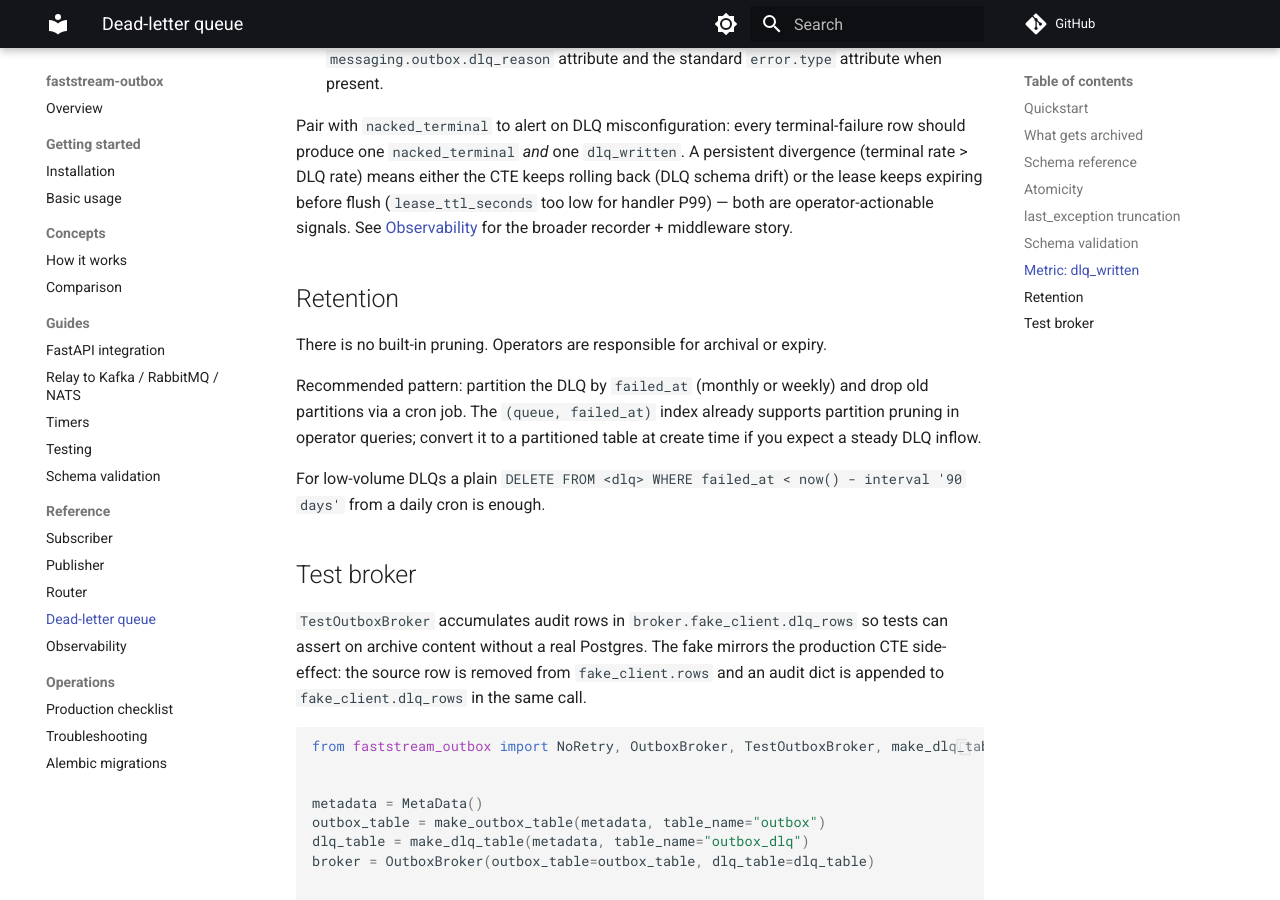
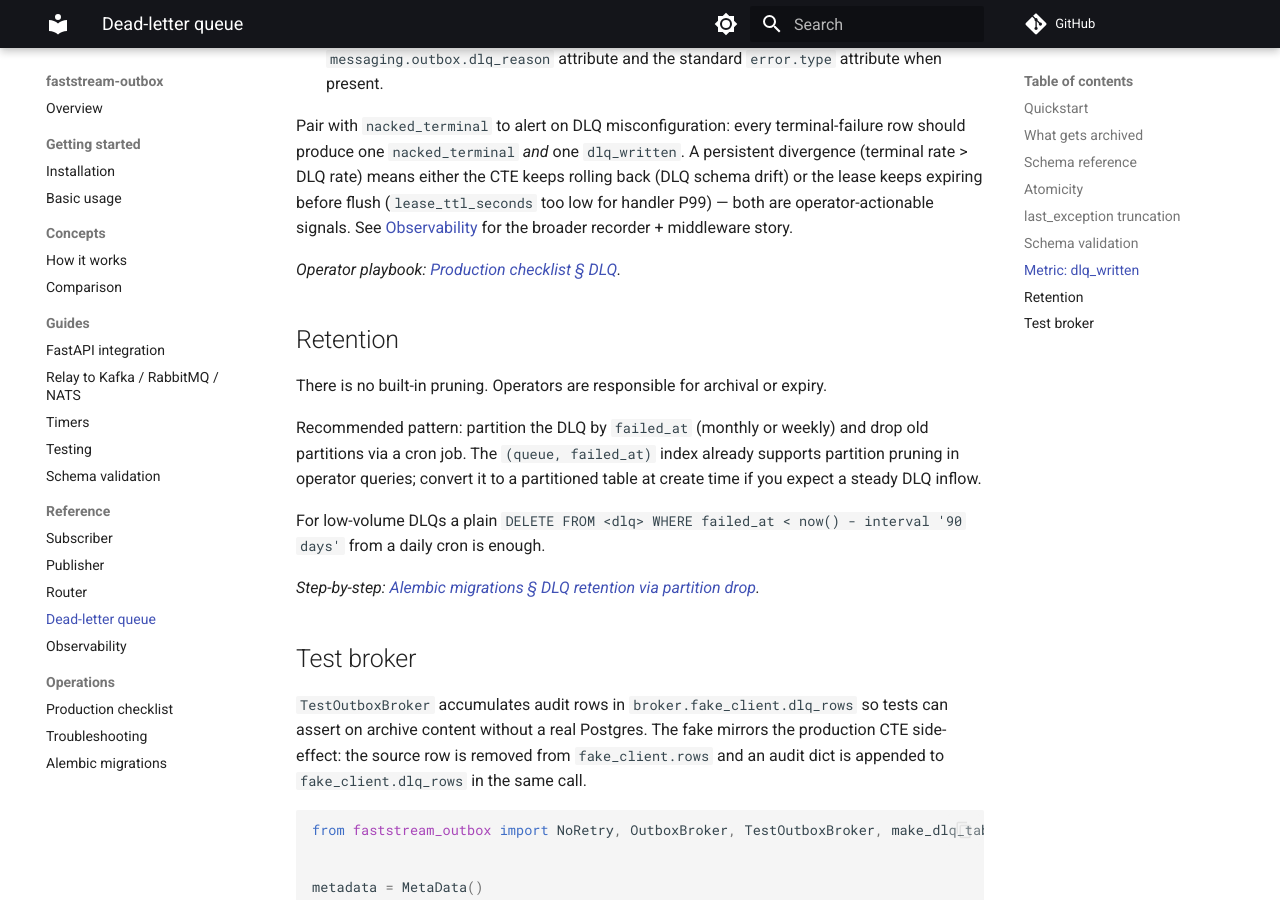
Before and after one commit to modern-python/faststream-outbox, an MkDocs documentation site: the page built from docs/usage/dlq.md, in a window 1280 px wide and 900 px high, scrolled down 4081 px. Built offline with MkDocs 1.6.1 and Material for MkDocs 9.7.7, drawn with Linux system fonts in a browser that asks for light colours; comment, search, counter and statistics services are not loaded.

Commit message:
docs: cross-link callouts from existing pages into operator pages
One new decision-tree row in docs/index.md (Deploy to production
safely → Production checklist) and five one-line italic callouts
into the operator pages from existing reference pages:

- subscriber.md § Connection budget → Production checklist § Sizing
- subscriber.md § Slow handlers — dedicated queue → Troubleshooting §
  event=lease_lost
- dlq.md § Metric: dlq_written → Production checklist § DLQ
- dlq.md § Retention → Alembic migrations § DLQ retention via
  partition drop
- schema-validation.md § Where to call it → Alembic migrations §
  Drift detection in CI

Same italic + en-dash style the docs-landing-and-comparison PR (#50)
established for the Comparison callouts.

Co-Authored-By: Claude Opus 4.7 (1M context) <noreply@anthropic.com>

```diff
--- a/docs/usage/dlq.md
+++ b/docs/usage/dlq.md
@@ -159,6 +159,8 @@ both are operator-actionable signals. See
 [Observability](./observability.md) for the broader recorder + middleware
 story.
 
+*Operator playbook: [Production checklist § DLQ](../operations/checklist.md#dlq).*
+
 ## Retention
 
 There is no built-in pruning. Operators are responsible for archival or
@@ -172,6 +174,8 @@ inflow.
 
 For low-volume DLQs a plain `DELETE FROM <dlq> WHERE failed_at < now() -
 interval '90 days'` from a daily cron is enough.
+
+*Step-by-step: [Alembic migrations § DLQ retention via partition drop](../operations/alembic.md#dlq-retention-via-partition-drop).*
 
 ## Test broker
 
```
Also changed, not shown: docs/index.md (+1 -0 lines), docs/usage/schema-validation.md (+2 -0 lines), docs/usage/subscriber.md (+4 -0 lines).
